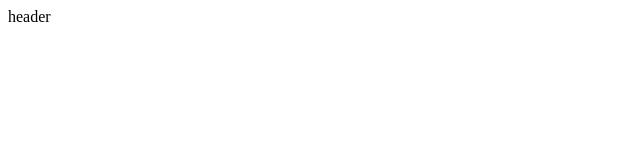
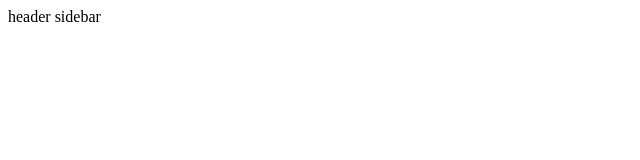
Before and after one commit to yashpatilyp/temp, a plain HTML site: page header.html in a window 1280 px wide. Shown: the full height of the page, 0-640 px from the left. Drawn offline with Linux system fonts and the light colour scheme.

Commit message:
sidebar commit

```diff
--- a/header.html
+++ b/header.html
@@ -6,6 +6,6 @@
           <title>Document</title>
 </head>
 <body>
-          header
+          header sidebar
 </body>
 </html>
```
